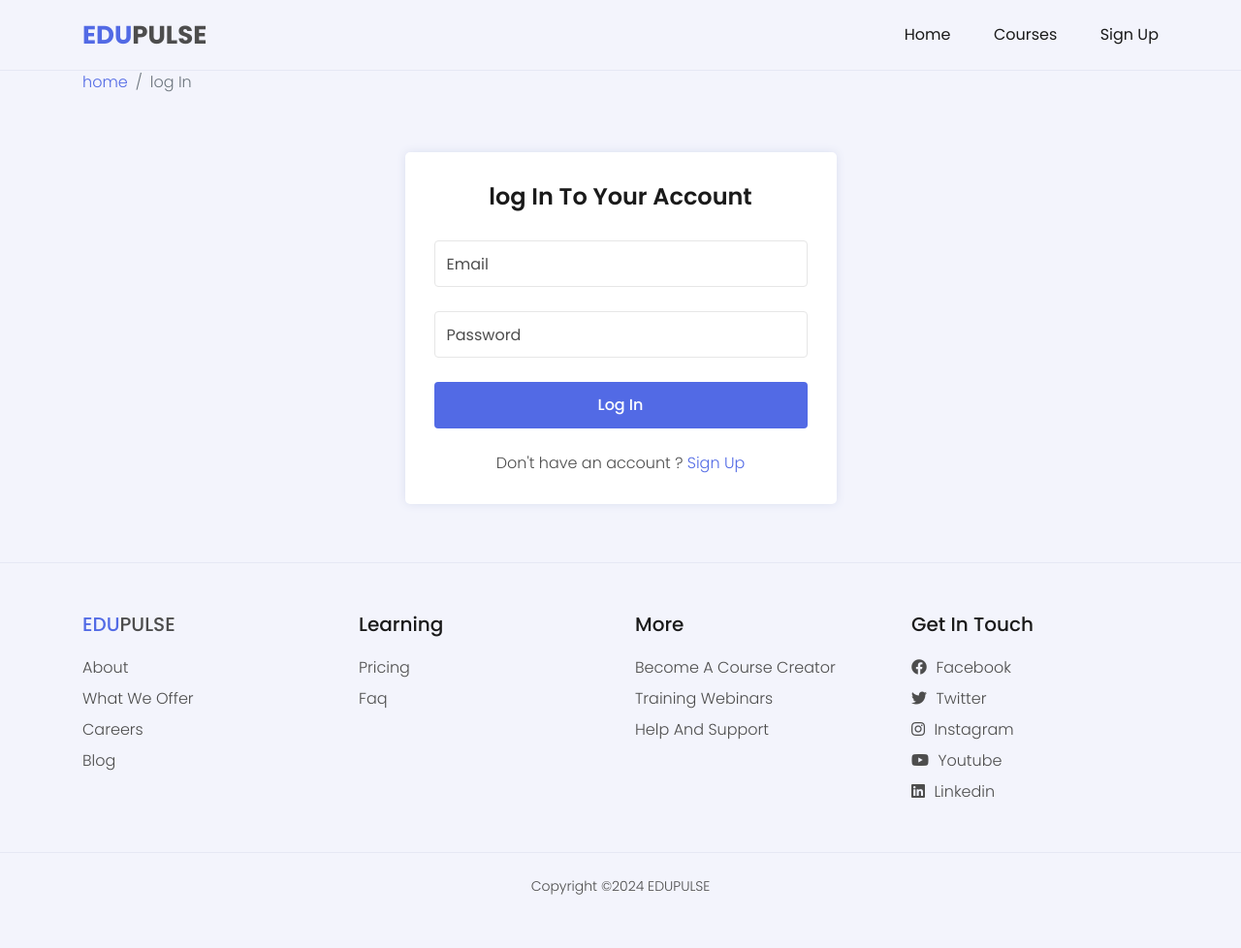
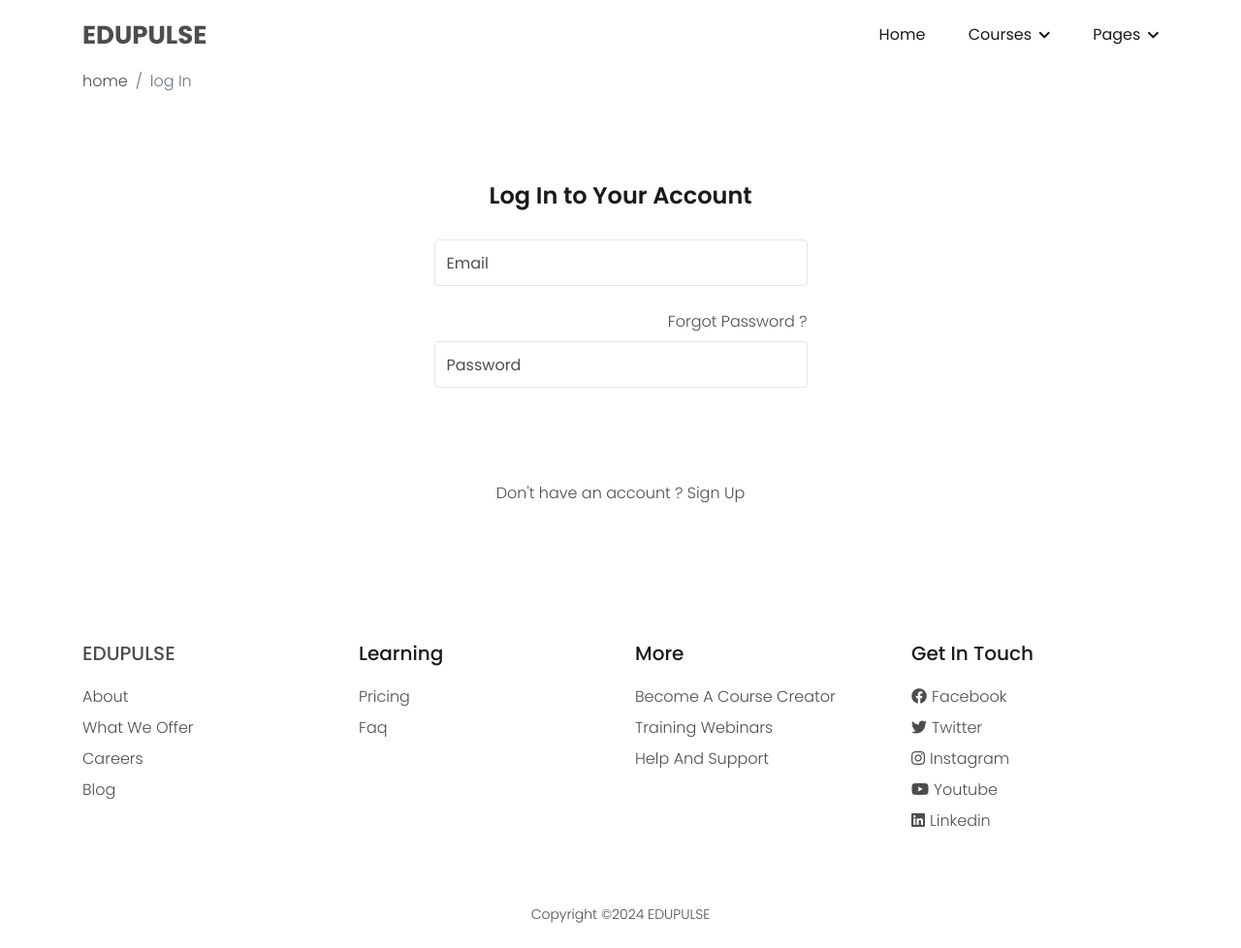
Before and after one commit to AshrafUAsif/B9IS123-Programming-For-Information-Systems-Group-CA2, a Flask app: page /login in a window 1280 px wide; the page is wider, and only the part inside the window is pictured. Shown: that part at 97% size. Before the commit the page ends 923 px from the top of that part, so only its background shows below. Run offline with Flask 3, Linux system fonts and the light colour scheme; some libraries are stand-ins or nearby versions.

Commit message:
made certain required changes

```diff
--- a/templates/log-in.html
+++ b/templates/log-in.html
@@ -4,11 +4,32 @@
     <title>{% block title %}edupulse{% endblock %}</title>
     <meta charset="utf-8" />
     <meta name=""viewport" content="width=device-width", initial-scale="1.0"/>
-    <link rel="stylesheet" href="{{ url_for('static', filename='css/bootstrap.min.css') }}" />
-    <link rel="stylesheet" href="{{ url_for('static', filename='css/font-awesome.css') }}" />
-    <link rel="stylesheet" href="{{ url_for('static', filename='css/style.css') }}" />
-    <link rel="stylesheet" href="{{ url_for('static', filename='css/responsive.css') }}" />
-    <link rel="stylesheet" href="{{ url_for('static', filename='css/colors/color-2.css') }}" />
+    <link
+      rel="stylesheet"
+      href="{{ url_for('static', filename='css/bootstrap.min.css') }}"
+    />
+    <link
+      rel="stylesheet"
+      href="{{ url_for('static', filename='css/font-awesome.css') }}"
+    />
+    <link
+      rel="stylesheet"
+      href="{{ url_for('static', filename='css/style.css') }}"
+    />
+    <link
+      rel="stylesheet"
+      href="{{ url_for('static', filename='css/responsive.css') }}"
+      />
+    <link
+      rel="stylesheet"
+      href="{{ url_for('static', filename='css/colors/color-1.css') }}"
+    />
+    <link
+      rel="stylesheet"
+      class="js-glass-style"
+      href="{{ url_for('static', filename='css/glass.css') }}"
+      disabled
+    />
   </head>
 
   <body>
@@ -30,12 +51,21 @@
                 </button>
                 <ul class="menu">
                   <li class="menu-item"><a href="{{ url_for('home') }}">home</a></li>
-                    <li class="menu-item">
-                        <a href="{{ url_for('courses') }}">courses</a>
+                  <li class="menu-item menu-item-has-children">
+                    <a href="#" class="js-toggle-sub-menu">courses <i class="fas fa-chevron-down"></i></a>
+                    <ul class="sub-menu js-sub-menu">
+                       <li class="sub-menu-item"><a href="courses.html">courses</a></li>
+                       <li class="sub-menu-item"><a href="course-details.html">course details</a></li>
+                    </ul>
                   </li>
-                    <li class="menu-item">
-                      <a href="{{ url_for('sign_up') }}">sign up</a>
+                  <li class="menu-item menu-item-has-children">
+                    <a href="#" class="js-toggle-sub-menu">pages <i class="fas fa-chevron-down"></i></a>
+                    <ul class="sub-menu js-sub-menu">
+                        <li class="sub-menu-item"><a href="log-in.html">log in</a></li>
+                        <li class="sub-menu-item"><a href="sign-up.html">sign up</a></li>
+                    </ul>
                 </li>
+
             </ul>
           </nav>
         </div>
@@ -62,16 +92,17 @@
       <div class="row justify-content-center">
         <div class="col-md-7 col-lg-6 col-xl-5">
           <div class="login-form box">
-                 <h2 class="form-title text-center">log In To Your Account</h2>
-                 <form action="{{ url_for('login') }}" method="POST">
+            <h2 class="form-title text-center">Log In to Your Account</h2>
+            <form action="">
               <div class="form-group">
-                      <input type="text" class="form-control" placeholder="Email" name="email" required>
+                <input type="text" class="form-control" placeholder="Email">
               </div>
               <div class="form-group">
-                      <input type="password" class="form-control" placeholder="Password" name="password" required>
+                <div class="d-flex mb-2 justify-content-end"><a href="#">Forgot Password ?</a></div>
+                <input type="password" class="form-control" placeholder="Password">
               </div>
               <button type="submit" class="btn btn-theme btn-block btn-form">log in</button>
-                    <p class="text-center mt-4 mb-0">Don't have an account ? <a href="{{ url_for('sign_up') }}">Sign Up</a></p>
+              <p class="text-center mt-4 mb-0">Don't have an account ? <a href="sign-up.html">Sign Up</a></p>
             </form>
           </div>
         </div>
@@ -125,28 +156,27 @@
               <ul>
                 <li>
                   <a href="#"
-                    ><i class="fab fa-facebook social-icon"></i> facebook</a
+                    ><i class="fab fa-facebook social-icon"></i>facebook</a
                   >
                 </li>
                 <li>
                   <a href="#"
-                    ><i class="fab fa-twitter social-icon"></i> twitter</a
+                    ><i class="fab fa-twitter social-icon"></i>twitter</a
                   >
                 </li>
                 <li>
                   <a href="#"
-                    ><i class="fab fa-instagram social-icon"></i>
-                    instagram</a
+                    ><i class="fab fa-instagram social-icon"></i>instagram</a
                   >
                 </li>
                 <li>
                   <a href="#"
-                    ><i class="fab fa-youtube social-icon"></i> youtube</a
+                    ><i class="fab fa-youtube social-icon"></i>youtube</a
                   >
                 </li>
                 <li>
                   <a href="#"
-                    ><i class="fab fa-linkedin social-icon"></i> linkedin</a
+                    ><i class="fab fa-linkedin social-icon"></i>linkedin</a
                   >
                 </li>
               </ul>
```
Lines whose indentation alone changed are shown as unchanged.
